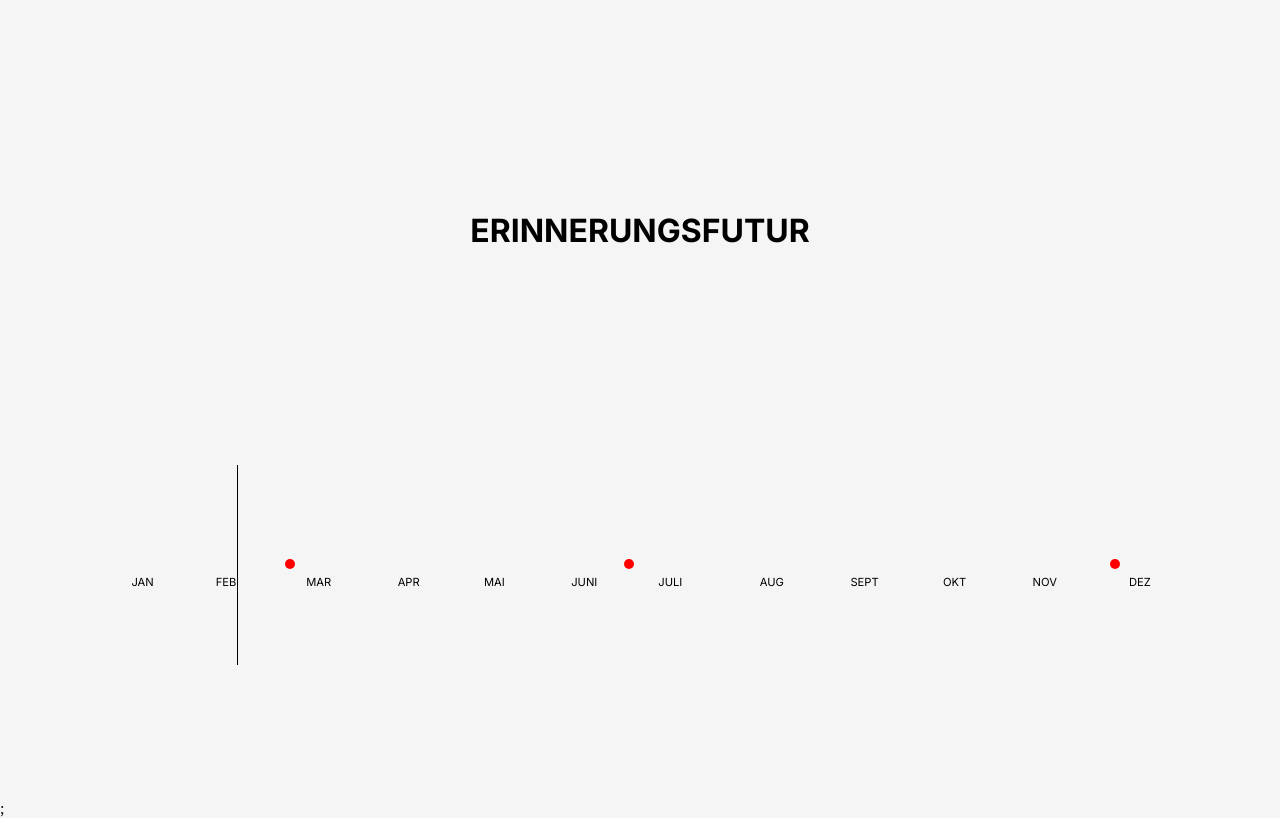
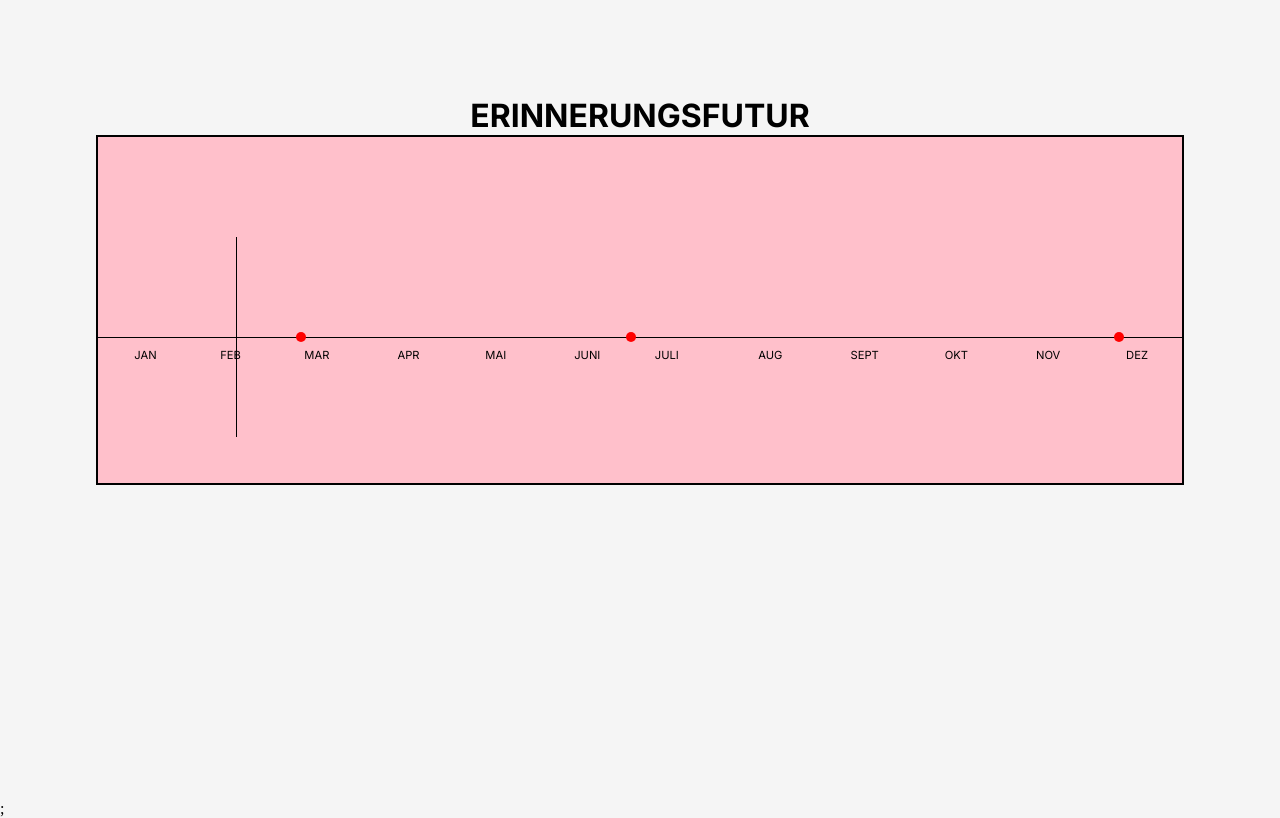
Before and after one commit to TS-Severin/erinnerungsfutur, a Next.js app: page / in a window 1280 px wide. Built offline with nearby package versions, Linux system fonts and the light colour scheme.

Commit message:
add GetTodayFullDateHelper function

```diff
--- a/src/components/TimeLineAxis/TimeLineAxis.js
+++ b/src/components/TimeLineAxis/TimeLineAxis.js
@@ -2,7 +2,6 @@ import GetCurrentDayOfYearHelper from "@/services/GetCurrentDayOfYearHelper";
 import styled from "styled-components";
 
 const dayCount = GetCurrentDayOfYearHelper();
-console.log("=========",dayCount);
 
 const StyledTimelineAxis = styled.span`
 width: 1px;
--- a/src/components/Timeline/Timeline.js
+++ b/src/components/Timeline/Timeline.js
@@ -13,13 +13,23 @@ export default function Timeline() {
   console.log("dates in timeline: ", entries);
 
   return (
+    <>
+    <div className={styles.timelineContainer}>
+    <div className={styles.timelineAxisContainer}>
+    <TimelineAxis />
+    </div>
+    <span className={styles.timelineLine}>
+    </span>
     <div className={styles.timelineGridContainer}>
-      <TimelineAxis />
+
       {entries &&
         entries.map(({ id, date, color, slug }) => (
           <TimelineDot key={id} date={date} color={color} slug={slug} />
         ))}
-        <TimelineMonths />
+
     </div>
+    <div className={styles.timelineMonthContainer}><TimelineMonths /></div>
+    </div>
+    </>
   );
 }
--- a/src/components/Timeline/Timeline.module.scss
+++ b/src/components/Timeline/Timeline.module.scss
@@ -1,3 +1,12 @@
+.timelineContainer {
+  width: 100%;
+  border: 2px solid black;
+  background-color: pink;
+  display: flex;
+  flex-direction: column;
+  height: 350px;
+}
+
 .timelineGridContainer {
   display: grid;
   grid-template-columns: repeat(365, [col] 1fr);
@@ -8,3 +17,30 @@
   align-items: center;
   justify-items: center;
 }
+
+.timelineLine {
+  width: 100%;
+  height: 1px;
+  background-color: black;
+}
+
+
+.timelineAxisContainer {
+  display: grid;
+  grid-template-columns: repeat(365, [col] 1fr);
+  grid-template-rows: 3;
+  // height: 300px;
+  width: 100%;
+  // border: 1px solid black;
+  align-items: center;
+  justify-items: center;
+}
+
+.timelineMonthContainer {
+  display: grid;
+  grid-template-columns: repeat(365, [col] 1fr);
+  width: 100%;
+  // border: 1px solid black;
+  align-items: start;
+  justify-items: center;
+}
--- /dev/null
+++ b/src/components/TodayAxisElement/TodayAxisElement.js
@@ -0,0 +1,4 @@
+export default function TodayAxisElement() {
+
+
+}
--- a/src/styles/Home.module.scss
+++ b/src/styles/Home.module.scss
@@ -1,8 +1,8 @@
 .main {
   display: flex;
   flex-direction: column;
+  // justify-content: space-between;
   align-items: center;
-  justify-content: space-evenly;
   padding: 6rem;
   min-height: 100vh;
 }
```
Also changed, not shown: src/components/TimeLineAxis/TimelineAxis.module.scss (deleted, +0 -9 lines), src/services/GetDateOfYearHelper.js (deleted, +0 -13 lines), src/services/GetTodayFullDate.js (added, +11 -0 lines).
